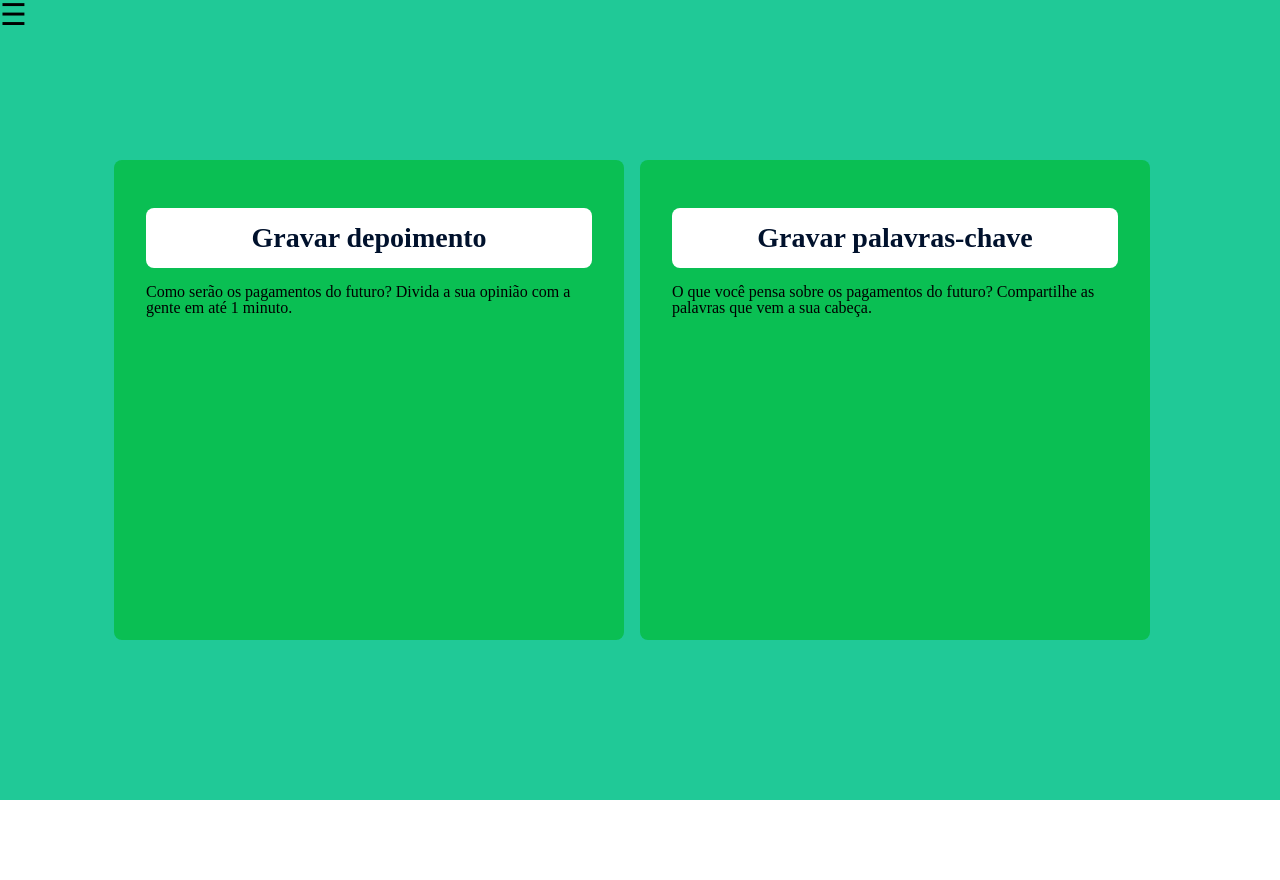
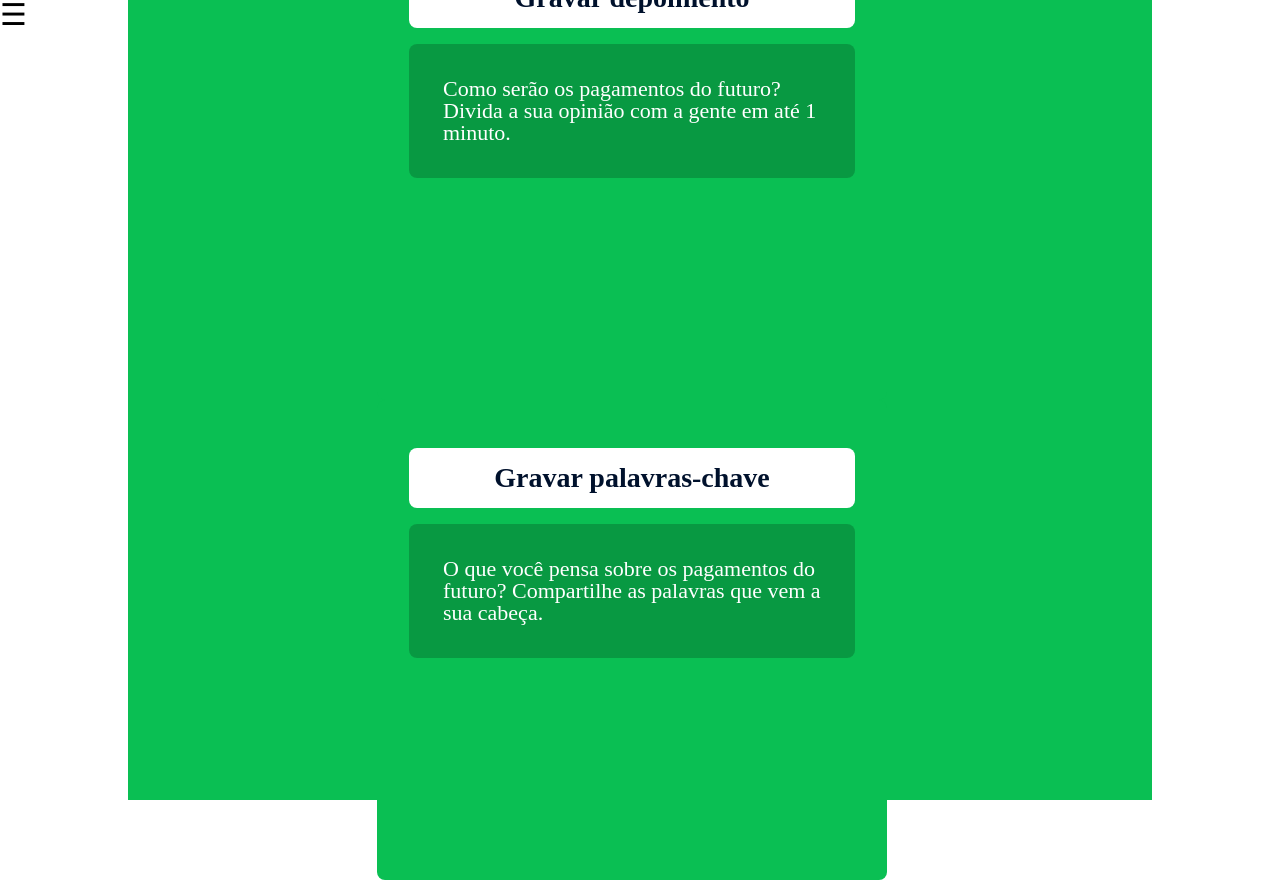
Before and after one commit to Pafs001/adyen, a React (Create React App) app: page /gravador in a window 1280 px wide. Before the commit the page ends 800 px from the top, so only its background shows below. Built offline with nearby package versions, Linux system fonts and the light colour scheme.

Commit message:
[FIX]:bug: Correção margin content

```diff
--- a/package.json
+++ b/package.json
@@ -2,7 +2,7 @@
   "name": "adyen",
   "version": "0.1.0",
   "private": true,
-  "homepage": "http://pafs001.github.io/adyen/",
+  "homepage": "http://pafs001.github.io/adyen",
   "dependencies": {
     "@testing-library/jest-dom": "^5.14.1",
     "@testing-library/react": "^13.0.0",
--- a/src/Gravador/index.js
+++ b/src/Gravador/index.js
@@ -3,15 +3,19 @@ import { Link } from 'react-router-dom';
 
 export default function Gravador() {
   return (
-    <div className='content primary-bg '>
+    <div className='content green-bg'>
       <div className='row'>
         <div className='recorder-box'>
           <Link to="/depoimento" className='button'>Gravar depoimento</Link>
-          <p>Como serão os pagamentos do futuro? Divida a sua opinião com a gente em até 1 minuto.</p>
+          <div className='box-text'>
+            Como serão os pagamentos do futuro? Divida a sua opinião com a gente em até 1 minuto.
+          </div>
         </div>
         <div className='recorder-box'>
           <Link to="/agradecemos" className='button'>Gravar palavras-chave</Link>
-          <p>O que você pensa sobre os pagamentos do futuro? Compartilhe as palavras que vem a sua cabeça.</p>
+          <div className='box-text'>
+            O que você pensa sobre os pagamentos do futuro? Compartilhe as palavras que vem a sua cabeça.
+          </div>
         </div>
       </div>
     </div>
--- a/src/index.css
+++ b/src/index.css
@@ -66,11 +66,12 @@ table {
 }
 .content {
   height: 100vh;
+  width: 80%;
+  margin: auto;
   display: flex;
   flex: 1;
   align-items: center;
   justify-content: center;
-  top: -10vh;
 }
 
 .primary-bg {
@@ -79,6 +80,10 @@ table {
 
 .secondary-bg {
   background-color: #e7edea;
+}
+
+.green-bg {
+  background-color: #0abf53;
 }
 
 .row {
@@ -113,6 +118,12 @@ table {
   margin: 16px 0 16px 0;
 }
 
-.text-button {
-  font-size: 28px;
+.box-text {
+  background-color: rgba( 0, 0, 0, 0.2);
+  margin-top: 16px;
+  padding: 34px;
+  border-radius: 8px;
+  min-height: 80px;
+  color: #FFF;
+  font-size: 22px;
 }
```
